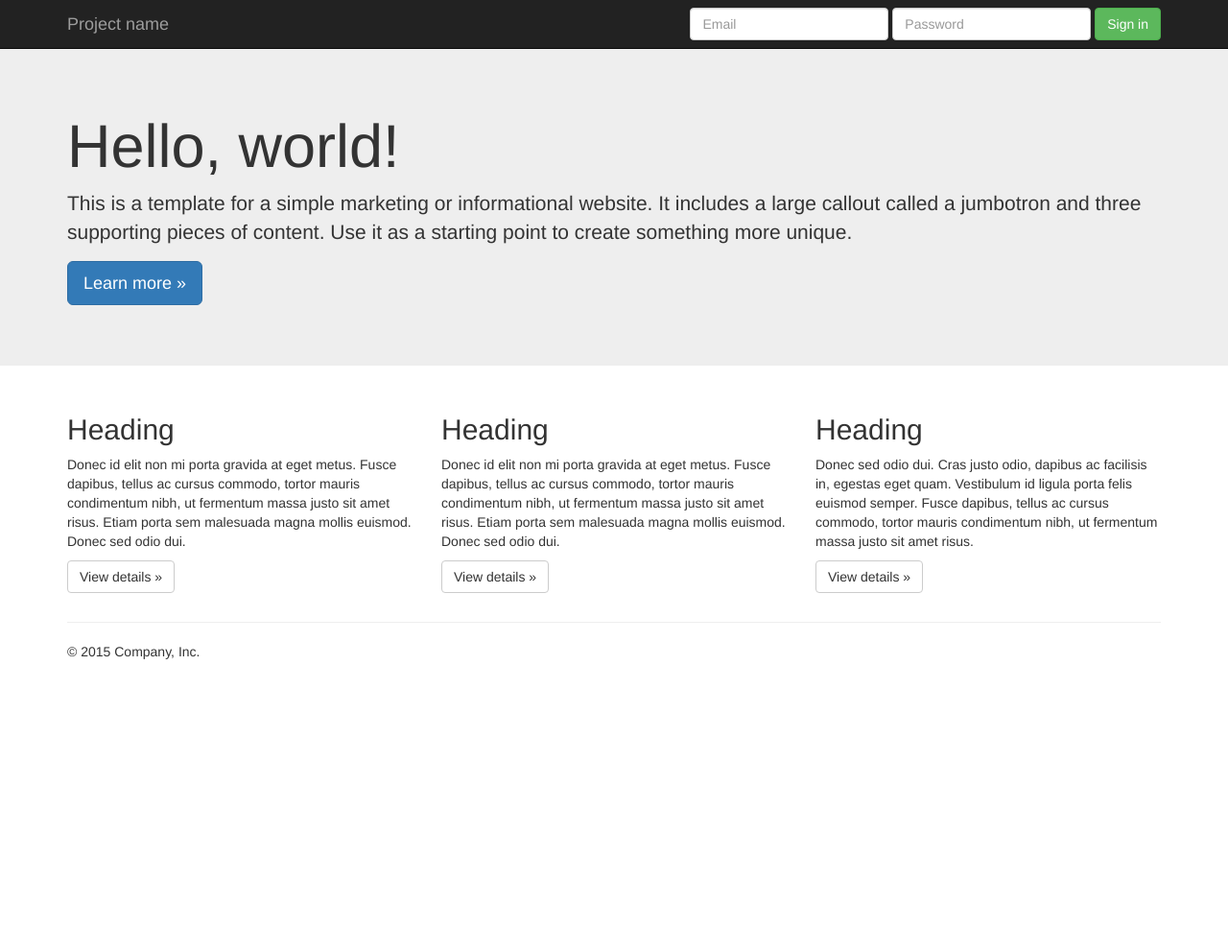
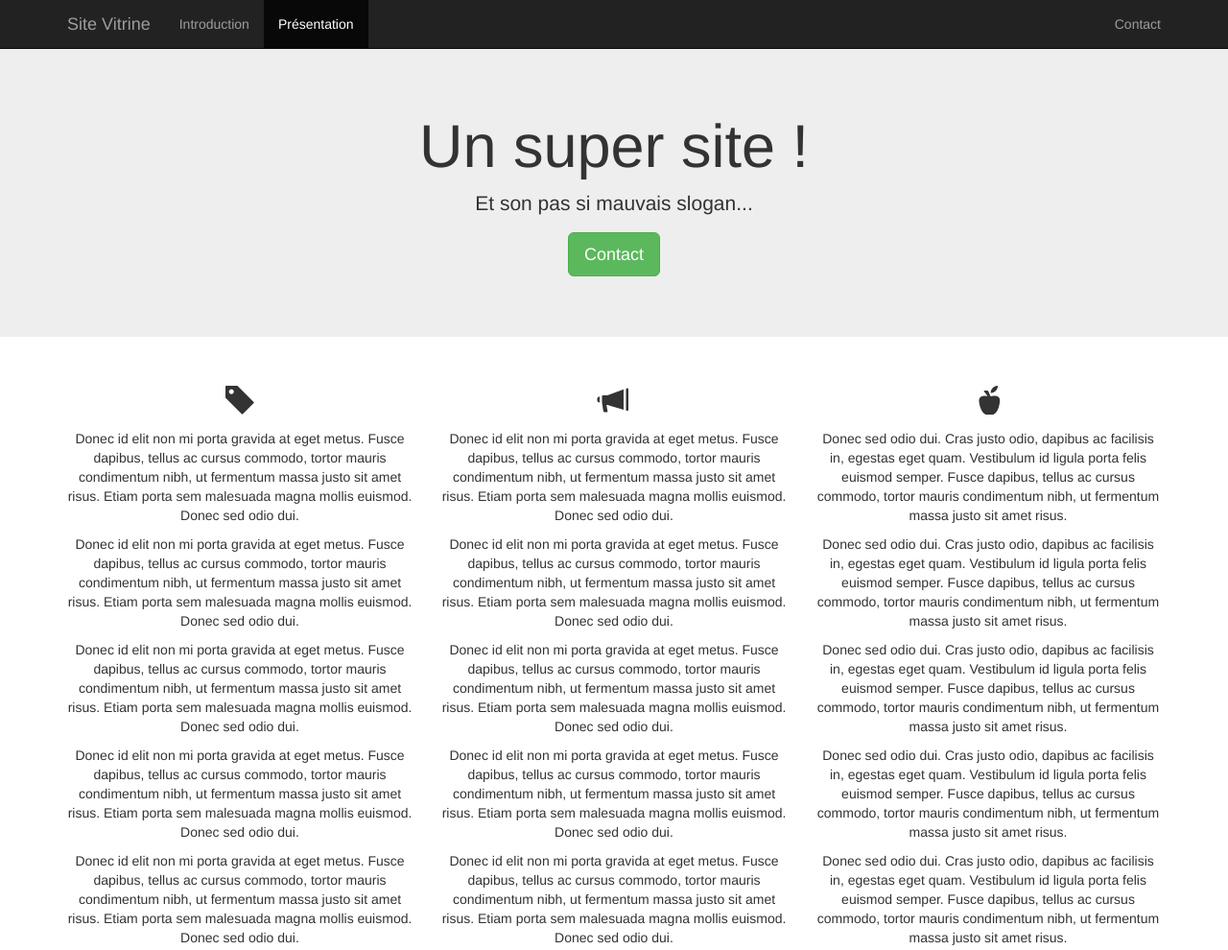
Before and after one commit to bioub/Formation_Industrialisation_FrontEnd_2016_05, a plain HTML site: page SiteVitrine/index.html in a window 1280 px wide. Shown: the top 990 px of the page at 96% size. Before the commit the page ends 800 px from the top, so only its background shows below. Drawn offline with nearby package versions, Linux system fonts and the light colour scheme.

Commit message:
Correction Bootstrap

```diff
--- a/SiteVitrine/index.html
+++ b/SiteVitrine/index.html
@@ -15,6 +15,7 @@
 
     <style>
         body {
+            position: relative;
             padding-top: 50px;
             padding-bottom: 20px;
         }
@@ -27,7 +28,7 @@
     <![endif]-->
 </head>
 
-<body>
+<body data-spy="scroll" data-target="#navbar">
 
 <nav class="navbar navbar-inverse navbar-fixed-top">
     <div class="container">
@@ -38,58 +39,101 @@
                 <span class="icon-bar"></span>
                 <span class="icon-bar"></span>
             </button>
-            <a class="navbar-brand" href="#">Project name</a>
+            <a class="navbar-brand" href="#">Site Vitrine</a>
         </div>
         <div id="navbar" class="navbar-collapse collapse">
-            <form class="navbar-form navbar-right">
-                <div class="form-group">
-                    <input type="text" placeholder="Email" class="form-control">
-                </div>
-                <div class="form-group">
-                    <input type="password" placeholder="Password" class="form-control">
-                </div>
-                <button type="submit" class="btn btn-success">Sign in</button>
-            </form>
+            <ul class="nav navbar-nav">
+                <li class="active"><a href="#introduction">Introduction <span class="sr-only">(current)</span></a></li>
+                <li><a href="#presentation">Présentation</a></li>
+            </ul>
+            <ul class="nav navbar-nav navbar-right">
+                <li><a href="#" data-toggle="modal" data-target="#myModal">Contact</a></li>
+            </ul>
         </div><!--/.navbar-collapse -->
     </div>
 </nav>
 
 <!-- Main jumbotron for a primary marketing message or call to action -->
-<div class="jumbotron">
+<div class="jumbotron text-center">
     <div class="container">
-        <h1>Hello, world!</h1>
-        <p>This is a template for a simple marketing or informational website. It includes a large callout called a jumbotron and three supporting pieces of content. Use it as a starting point to create something more unique.</p>
-        <p><a class="btn btn-primary btn-lg" href="#" role="button">Learn more &raquo;</a></p>
+        <h1>Un super site !</h1>
+        <p>Et son pas si mauvais slogan...</p>
+        <p><a class="btn btn-success btn-lg" href="#" role="button" data-toggle="modal" data-target="#myModal">Contact</a></p>
     </div>
 </div>
 
-<div class="container">
+<div class="container text-center">
     <!-- Example row of columns -->
-    <div class="row">
+    <div class="row" id="introduction">
         <div class="col-md-4">
-            <h2>Heading</h2>
+            <h2><span class="glyphicon glyphicon-tag"></span></h2>
+            <p>Donec id elit non mi porta gravida at eget metus. Fusce dapibus, tellus ac cursus commodo, tortor mauris condimentum nibh, ut fermentum massa justo sit amet risus. Etiam porta sem malesuada magna mollis euismod. Donec sed odio dui. </p>
+            <p>Donec id elit non mi porta gravida at eget metus. Fusce dapibus, tellus ac cursus commodo, tortor mauris condimentum nibh, ut fermentum massa justo sit amet risus. Etiam porta sem malesuada magna mollis euismod. Donec sed odio dui. </p>
+            <p>Donec id elit non mi porta gravida at eget metus. Fusce dapibus, tellus ac cursus commodo, tortor mauris condimentum nibh, ut fermentum massa justo sit amet risus. Etiam porta sem malesuada magna mollis euismod. Donec sed odio dui. </p>
+            <p>Donec id elit non mi porta gravida at eget metus. Fusce dapibus, tellus ac cursus commodo, tortor mauris condimentum nibh, ut fermentum massa justo sit amet risus. Etiam porta sem malesuada magna mollis euismod. Donec sed odio dui. </p>
+            <p>Donec id elit non mi porta gravida at eget metus. Fusce dapibus, tellus ac cursus commodo, tortor mauris condimentum nibh, ut fermentum massa justo sit amet risus. Etiam porta sem malesuada magna mollis euismod. Donec sed odio dui. </p>
             <p>Donec id elit non mi porta gravida at eget metus. Fusce dapibus, tellus ac cursus commodo, tortor mauris condimentum nibh, ut fermentum massa justo sit amet risus. Etiam porta sem malesuada magna mollis euismod. Donec sed odio dui. </p>
             <p><a class="btn btn-default" href="#" role="button">View details &raquo;</a></p>
         </div>
         <div class="col-md-4">
-            <h2>Heading</h2>
+            <h2><span class="glyphicon glyphicon-bullhorn"></span></h2>
+            <p>Donec id elit non mi porta gravida at eget metus. Fusce dapibus, tellus ac cursus commodo, tortor mauris condimentum nibh, ut fermentum massa justo sit amet risus. Etiam porta sem malesuada magna mollis euismod. Donec sed odio dui. </p>
+            <p>Donec id elit non mi porta gravida at eget metus. Fusce dapibus, tellus ac cursus commodo, tortor mauris condimentum nibh, ut fermentum massa justo sit amet risus. Etiam porta sem malesuada magna mollis euismod. Donec sed odio dui. </p>
+            <p>Donec id elit non mi porta gravida at eget metus. Fusce dapibus, tellus ac cursus commodo, tortor mauris condimentum nibh, ut fermentum massa justo sit amet risus. Etiam porta sem malesuada magna mollis euismod. Donec sed odio dui. </p>
+            <p>Donec id elit non mi porta gravida at eget metus. Fusce dapibus, tellus ac cursus commodo, tortor mauris condimentum nibh, ut fermentum massa justo sit amet risus. Etiam porta sem malesuada magna mollis euismod. Donec sed odio dui. </p>
+            <p>Donec id elit non mi porta gravida at eget metus. Fusce dapibus, tellus ac cursus commodo, tortor mauris condimentum nibh, ut fermentum massa justo sit amet risus. Etiam porta sem malesuada magna mollis euismod. Donec sed odio dui. </p>
             <p>Donec id elit non mi porta gravida at eget metus. Fusce dapibus, tellus ac cursus commodo, tortor mauris condimentum nibh, ut fermentum massa justo sit amet risus. Etiam porta sem malesuada magna mollis euismod. Donec sed odio dui. </p>
             <p><a class="btn btn-default" href="#" role="button">View details &raquo;</a></p>
         </div>
         <div class="col-md-4">
-            <h2>Heading</h2>
+            <h2><span class="glyphicon glyphicon-apple"></span></h2>
+            <p>Donec sed odio dui. Cras justo odio, dapibus ac facilisis in, egestas eget quam. Vestibulum id ligula porta felis euismod semper. Fusce dapibus, tellus ac cursus commodo, tortor mauris condimentum nibh, ut fermentum massa justo sit amet risus.</p>
+            <p>Donec sed odio dui. Cras justo odio, dapibus ac facilisis in, egestas eget quam. Vestibulum id ligula porta felis euismod semper. Fusce dapibus, tellus ac cursus commodo, tortor mauris condimentum nibh, ut fermentum massa justo sit amet risus.</p>
+            <p>Donec sed odio dui. Cras justo odio, dapibus ac facilisis in, egestas eget quam. Vestibulum id ligula porta felis euismod semper. Fusce dapibus, tellus ac cursus commodo, tortor mauris condimentum nibh, ut fermentum massa justo sit amet risus.</p>
+            <p>Donec sed odio dui. Cras justo odio, dapibus ac facilisis in, egestas eget quam. Vestibulum id ligula porta felis euismod semper. Fusce dapibus, tellus ac cursus commodo, tortor mauris condimentum nibh, ut fermentum massa justo sit amet risus.</p>
+            <p>Donec sed odio dui. Cras justo odio, dapibus ac facilisis in, egestas eget quam. Vestibulum id ligula porta felis euismod semper. Fusce dapibus, tellus ac cursus commodo, tortor mauris condimentum nibh, ut fermentum massa justo sit amet risus.</p>
             <p>Donec sed odio dui. Cras justo odio, dapibus ac facilisis in, egestas eget quam. Vestibulum id ligula porta felis euismod semper. Fusce dapibus, tellus ac cursus commodo, tortor mauris condimentum nibh, ut fermentum massa justo sit amet risus.</p>
             <p><a class="btn btn-default" href="#" role="button">View details &raquo;</a></p>
         </div>
     </div>
 
-    <hr>
-
-    <footer>
-        <p>&copy; 2015 Company, Inc.</p>
-    </footer>
+    <div class="row" id="presentation">
+        <div class="col-md-3">
+            <p>Donec id elit non mi porta gravida at eget metus. Fusce dapibus, tellus ac cursus commodo, tortor mauris condimentum nibh, ut fermentum massa justo sit amet risus. Etiam porta sem malesuada magna mollis euismod. Donec sed odio dui. </p>
+        </div>
+        <div class="col-md-9">
+            <p>Donec id elit non mi porta gravida at eget metus. Fusce dapibus, tellus ac cursus commodo, tortor mauris condimentum nibh, ut fermentum massa justo sit amet risus. Etiam porta sem malesuada magna mollis euismod. Donec sed odio dui. </p>
+        </div>
+    </div>
 </div> <!-- /container -->
 
+
+<div class="modal fade" id="myModal" tabindex="-1" role="dialog" aria-labelledby="myModalLabel">
+    <div class="modal-dialog" role="document">
+        <div class="modal-content">
+            <div class="modal-header">
+                <button type="button" class="close" data-dismiss="modal" aria-label="Close"><span aria-hidden="true">&times;</span></button>
+                <h4 class="modal-title" id="myModalLabel">Modal title</h4>
+            </div>
+            <div class="modal-body">
+                <form>
+                    <div class="form-group">
+                        <label for="exampleInputEmail1">Votre email</label>
+                        <input type="email" class="form-control" id="exampleInputEmail1" placeholder="Email">
+                    </div>
+                    <div class="form-group">
+                        <label for="exampleInputPassword1">Votre message</label>
+                        <textarea class="form-control" id="exampleInputPassword1" placeholder="Message"></textarea>
+                    </div>
+                </form>
+            </div>
+            <div class="modal-footer">
+                <button type="button" class="btn btn-default" data-dismiss="modal">Close</button>
+                <button type="button" class="btn btn-primary">Save changes</button>
+            </div>
+        </div>
+    </div>
+</div>
 
 <!-- Bootstrap core JavaScript
 ================================================== -->
```
